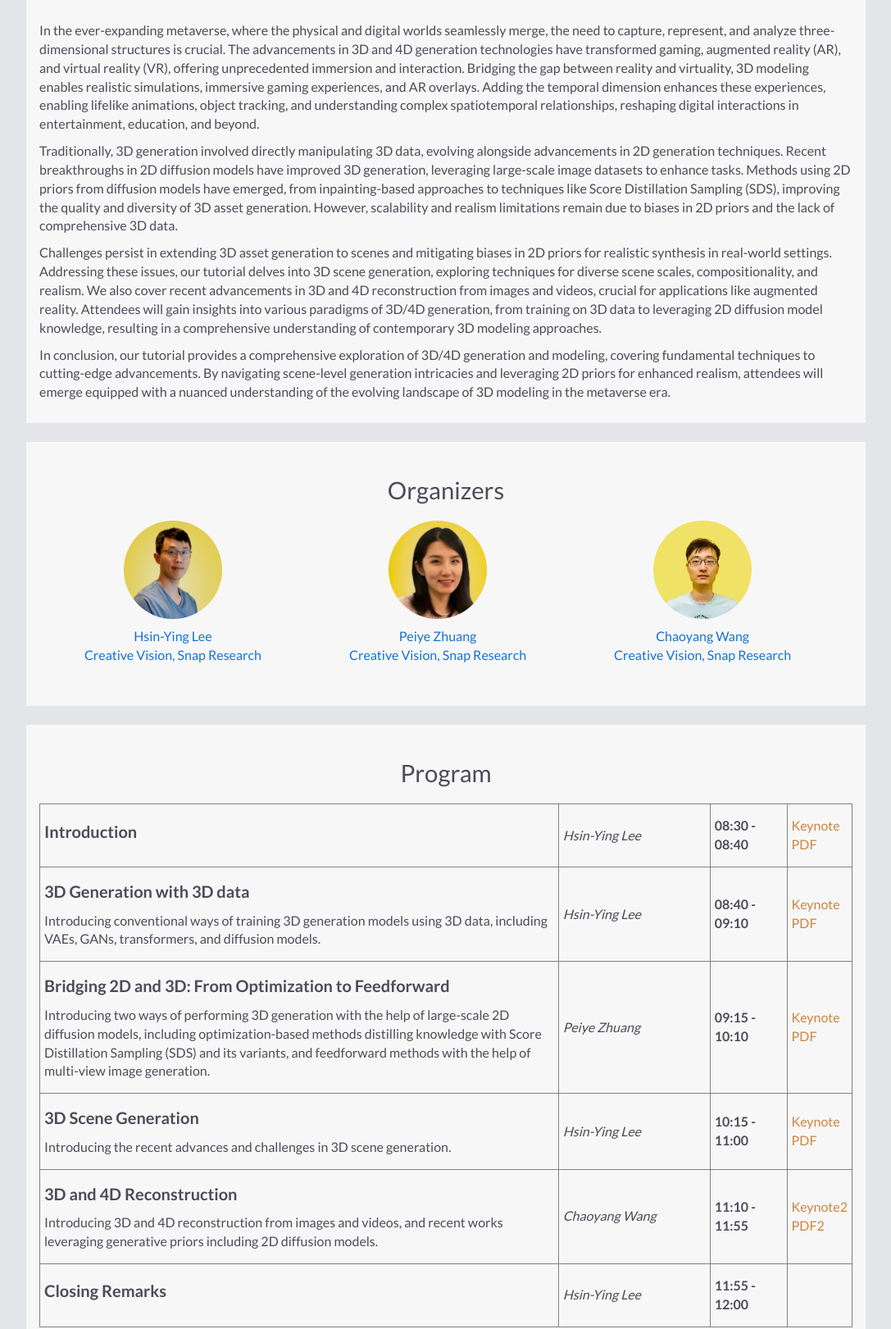
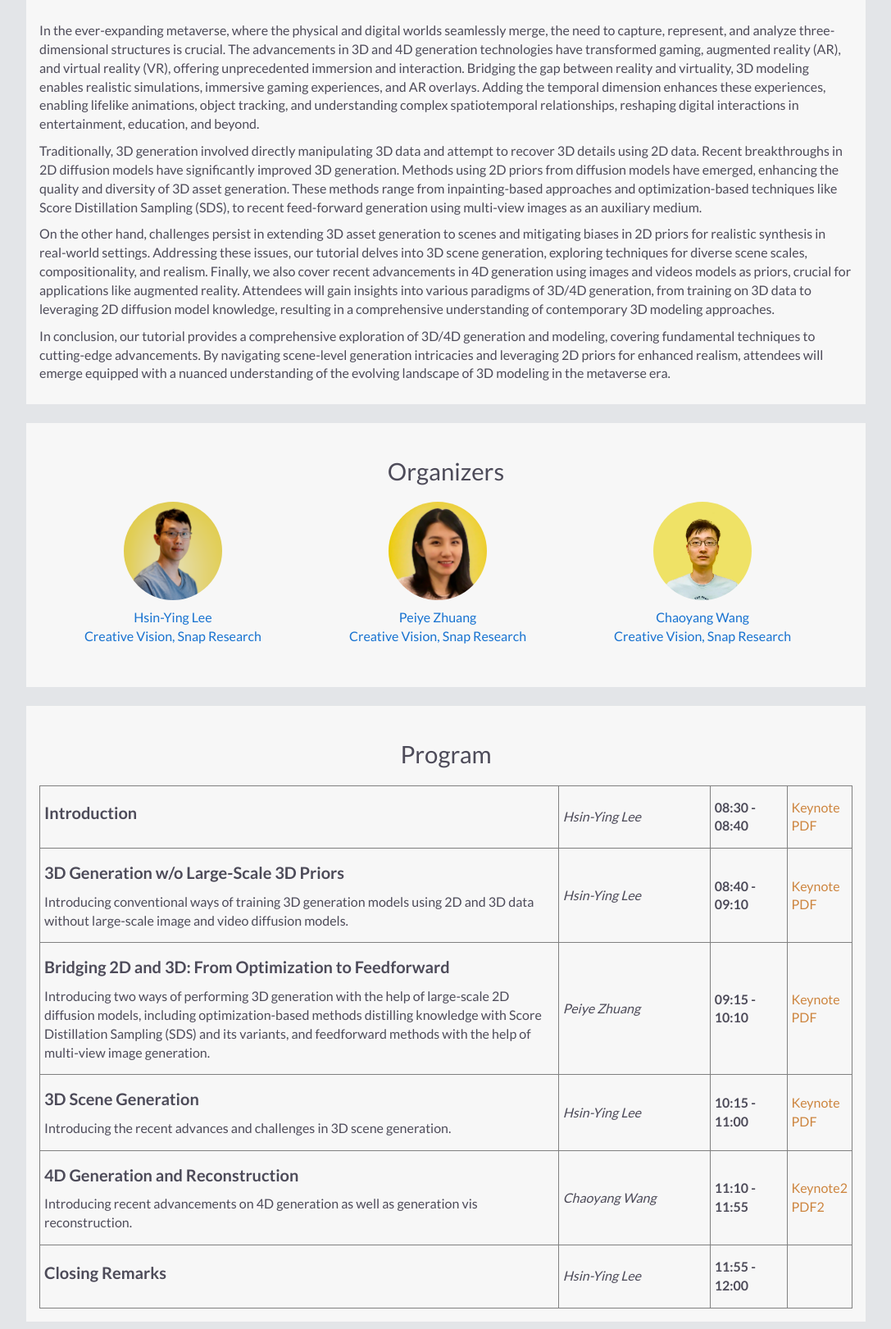
Before and after one commit to snap-research/3D_4D_modeling_tutorial, a plain HTML site: page index.html in a window 1280 px wide. Shown: the part 669-2290 px from the top of the page at 82% size, without its empty margins (96-1183 px from the left). Drawn offline with nearby package versions, Linux system fonts and the light colour scheme.

Commit message:
update intro

```diff
--- a/index.html
+++ b/index.html
@@ -62,9 +62,14 @@
     </br>
     <p>In the ever-expanding metaverse, where the physical and digital worlds seamlessly merge, the need to capture, represent, and analyze three-dimensional structures is crucial. The advancements in 3D and 4D generation technologies have transformed gaming, augmented reality (AR), and virtual reality (VR), offering unprecedented immersion and interaction. Bridging the gap between reality and virtuality, 3D modeling enables realistic simulations, immersive gaming experiences, and AR overlays. Adding the temporal dimension enhances these experiences, enabling lifelike animations, object tracking, and understanding complex spatiotemporal relationships, reshaping digital interactions in entertainment, education, and beyond.
 
-    <p>Traditionally, 3D generation involved directly manipulating 3D data, evolving alongside advancements in 2D generation techniques. Recent breakthroughs in 2D diffusion models have improved 3D generation, leveraging large-scale image datasets to enhance tasks. Methods using 2D priors from diffusion models have emerged, from inpainting-based approaches to techniques like Score Distillation Sampling (SDS), improving the quality and diversity of 3D asset generation. However, scalability and realism limitations remain due to biases in 2D priors and the lack of comprehensive 3D data.
+    <p>Traditionally, 3D generation involved directly manipulating 3D data and attempt to recover 3D details using 2D data.
+      Recent breakthroughs in 2D diffusion models have significantly improved 3D generation.
+      Methods using 2D priors from diffusion models have emerged, enhancing the quality and diversity of 3D asset generation.
+      These methods range from inpainting-based approaches and optimization-based techniques like Score Distillation Sampling (SDS), to recent feed-forward generation using multi-view images as an auxiliary medium.
 
-    <p>Challenges persist in extending 3D asset generation to scenes and mitigating biases in 2D priors for realistic synthesis in real-world settings. Addressing these issues, our tutorial delves into 3D scene generation, exploring techniques for diverse scene scales, compositionality, and realism. We also cover recent advancements in 3D and 4D reconstruction from images and videos, crucial for applications like augmented reality. Attendees will gain insights into various paradigms of 3D/4D generation, from training on 3D data to leveraging 2D diffusion model knowledge, resulting in a comprehensive understanding of contemporary 3D modeling approaches.
+    <p>On the other hand, challenges persist in extending 3D asset generation to scenes and mitigating biases in 2D priors for realistic synthesis in real-world settings. Addressing these issues, our tutorial delves into 3D scene generation, exploring techniques for diverse scene scales, compositionality, and realism.
+       Finally, we also cover recent advancements in 4D generation using images and videos models as priors, crucial for applications like augmented reality.
+       Attendees will gain insights into various paradigms of 3D/4D generation, from training on 3D data to leveraging 2D diffusion model knowledge, resulting in a comprehensive understanding of contemporary 3D modeling approaches.
 
     <p>In conclusion, our tutorial provides a comprehensive exploration of 3D/4D generation and modeling, covering fundamental techniques to cutting-edge advancements. By navigating scene-level generation intricacies and leveraging 2D priors for enhanced realism, attendees will emerge equipped with a nuanced understanding of the evolving landscape of 3D modeling in the metaverse era.
 
@@ -127,8 +132,9 @@
 
     <tr>
       <td width="70%">
-        <p style="font-size:20px"> <b>3D Generation with 3D data</b> </a> </p>Introducing conventional ways of
-         training 3D generation models using 3D data, including VAEs, GANs, transformers, and diffusion models.
+        <p style="font-size:20px"> <b>3D Generation w/o Large-Scale 3D Priors</b> </a> </p>
+         Introducing conventional ways of
+         training 3D generation models using 2D and 3D data without large-scale image and video diffusion models.
       </td>
       <td width="20%"><em>Hsin-Ying Lee</em></td>
       <td width="10%"><b>08:40 - <br /> 09:10</b></td>
@@ -170,8 +176,8 @@
 
     <tr>
       <td>
-        <p style="font-size:20px"> <b>3D and 4D Reconstruction </b>
-        </p> Introducing 3D and 4D reconstruction from images and videos, and recent works leveraging generative priors including 2D diffusion models.
+        <p style="font-size:20px"> <b>4D Generation and Reconstruction </b>
+        </p> Introducing recent advancements on 4D generation as well as generation vis reconstruction.
 
 
       </td>
```
